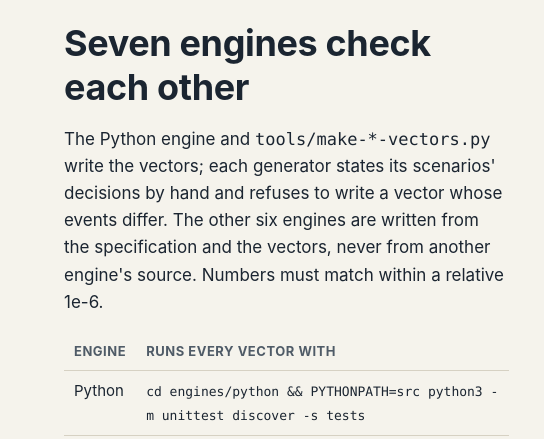
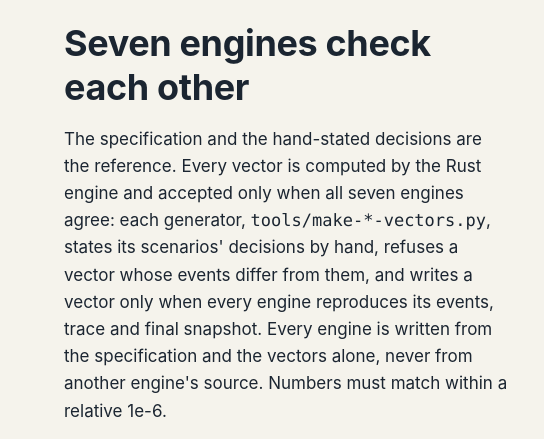
Before and after one commit to USAREUR-AF/goat-processors, a plain HTML site: page site/index.html in a window 1280 px wide. Shown: the part 2700-3139 px from the top of the page, 0-544 px from the left. Drawn offline with Linux system fonts and the light colour scheme; files whose address does not match are found by name.

Commit message:
docs(site): the Rust engine computes every vector; no engine is the reference (#51)
The landing page still said the Python engine writes the vectors. Since #36 the
specification and the hand-stated decisions are the reference, the Rust engine
computes each vector, and a vector is written only when all seven engines agree.
The page now says what the README says.

Signed-off-by: dlf-dds <dene.farrell.gov@gmail.com>

```diff
--- a/site/index.html
+++ b/site/index.html
@@ -120,7 +120,7 @@ confirm count        2       limit 2      <span class="pass">pass</span>
   <div class="wrap feature">
     <div>
       <h2>Seven engines check each other</h2>
-      <p>The Python engine and <code>tools/make-*-vectors.py</code> write the vectors; each generator states its scenarios' decisions by hand and refuses to write a vector whose events differ. The other six engines are written from the specification and the vectors, never from another engine's source. Numbers must match within a relative 1e-6.</p>
+      <p>The specification and the hand-stated decisions are the reference. Every vector is computed by the Rust engine and accepted only when all seven engines agree: each generator, <code>tools/make-*-vectors.py</code>, states its scenarios' decisions by hand, refuses a vector whose events differ from them, and writes a vector only when every engine reproduces its events, trace and final snapshot. Every engine is written from the specification and the vectors alone, never from another engine's source. Numbers must match within a relative 1e-6.</p>
       <div class="scroll"><table>
         <thead><tr><th>Engine</th><th>Runs every vector with</th></tr></thead>
         <tbody>
```
